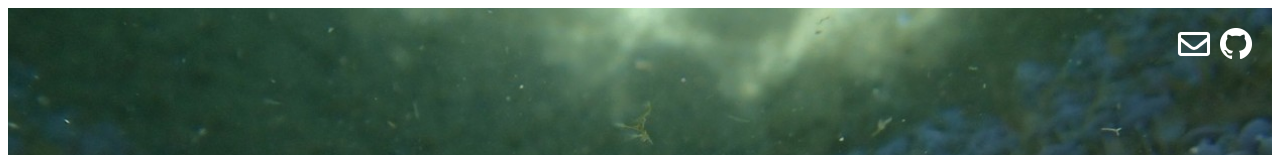
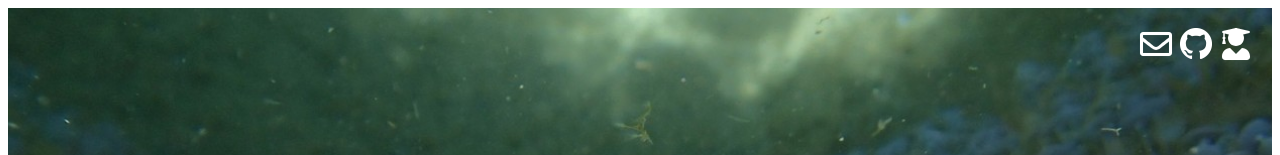
Before and after one commit to gudmar/myProjects, an Angular app: page / in a window 1280 px wide. Shown: the top 155 px of the page. Built offline with nearby package versions, Linux system fonts and the light colour scheme.

Commit message:
Printable CV with icon added, icon for email scales in center position

```diff
--- a/src/app/app.module.ts
+++ b/src/app/app.module.ts
@@ -20,6 +20,7 @@ import { FontAwesomeModule } from '@fortawesome/angular-fontawesome';
 import { library } from '@fortawesome/fontawesome-svg-core';
 import { faEnvelope } from '@fortawesome/free-regular-svg-icons';
 import { faFilm } from '@fortawesome/free-solid-svg-icons';
+import { faUserGraduate } from '@fortawesome/free-solid-svg-icons';
 
 
 @NgModule({
@@ -50,7 +51,7 @@ import { faFilm } from '@fortawesome/free-solid-svg-icons';
 })
 export class AppModule {
   constructor(){
-    let faIcons = [faFilm, faEnvelope,]
+    let faIcons = [faFilm, faEnvelope, faUserGraduate]
     library.add(...faIcons);
   }
 }
--- a/src/app/components/head-section/head-section.component.html
+++ b/src/app/components/head-section/head-section.component.html
@@ -3,7 +3,8 @@
 
     </div>
     <div class="icons">
-        <a [href]="openEmailClient()">
+        <div class="font-a-wrapper center">
+            <a [href]="openEmailClient()" data-content="e-mail me">
                 <fa-icon class="icon"
                     [icon]="envelope"
                     [styles]="{'stroke':'white', 'color': 'white'}"
@@ -11,9 +12,20 @@
                 >
                 </fa-icon>
             </a>
-        <a href = "https://github.com/gudmar" target="_blank">
+        </div>
+        <a href = "https://github.com/gudmar" target="_blank" data-content="my github">
              <img [src] = "getImagePath('github.png')"/>
         </a>
+        <div class="font-a-wrapper center">
+                <a [href]="getImagePath('CVMarekGudalewicz.pdf')" target='_blank' data-content="my resume">
+                    <fa-icon class="icon"
+                        [icon]="cv"
+                        [styles]="{'stroke':'white', 'color': 'white'}"
+                        size="2x"
+                    >
+                    </fa-icon>
+                </a>
+            </div>
     </div>
     <div class="first-plan">
             <h1>{{title}}</h1>
--- a/src/app/components/head-section/head-section.component.scss
+++ b/src/app/components/head-section/head-section.component.scss
@@ -39,9 +39,14 @@ header{
         transform: scale(1.5);
     }
 }
+.font-a-wrapper{
+    position: relative;
+    width: 2rem;
+    height: 2rem;
+}
 .icon{
     position: relative;
-    margin: 10px;
+    // margin: 10px;
     transform: translateZ(20px);
         color: green;
     transition: 0.3s;
@@ -51,3 +56,31 @@ header{
         font-size: 1.4rem;
     }
 }
+a{
+    margin-left: 8px;
+    margin-right: 8px;
+    &:after{
+        position: absolute;
+        content: attr(data-content);
+        background-color: transparent;
+        color: transparent;
+        color: black;
+        font-family: Arial, Helvetica, sans-serif;
+        visibility: hidden;
+        transition-duration: 0.2s;
+        min-width: 50px;
+        height: auto;
+        bottom: -40px;
+        left: -40px;
+        white-space: nowrap;
+        padding: 5px;
+        border-radius: 3px;
+    }
+    &:hover:after{
+        transition-delay: 0.5s;
+        transition-duration: 0.2s;
+        visibility: visible;
+        background-color: rgba(250, 250, 250, 0.7);
+        color: black;
+    }
+}
--- a/src/app/components/head-section/head-section.component.ts
+++ b/src/app/components/head-section/head-section.component.ts
@@ -1,6 +1,7 @@
 import { Component, OnInit, Input } from '@angular/core';
 import { MailToService } from '../../services/mail-to.service';
 import { faEnvelope } from '@fortawesome/free-regular-svg-icons';
+import { faUserGraduate } from '@fortawesome/free-solid-svg-icons';
 
 @Component({
   selector: 'head-section',
@@ -15,6 +16,7 @@ export class HeadSectionComponent implements OnInit {
   @Input() menuContent:any[] = [];
   @Input() startPage:string = '';
   envelope = faEnvelope;
+  cv = faUserGraduate;
   envelopeColor = 'white';
   constructor(private mailer: MailToService) { }
 
```
Also changed, not shown: 1 other file (tests, documents, lock files or other folders). Lines whose indentation alone changed are shown as unchanged.
